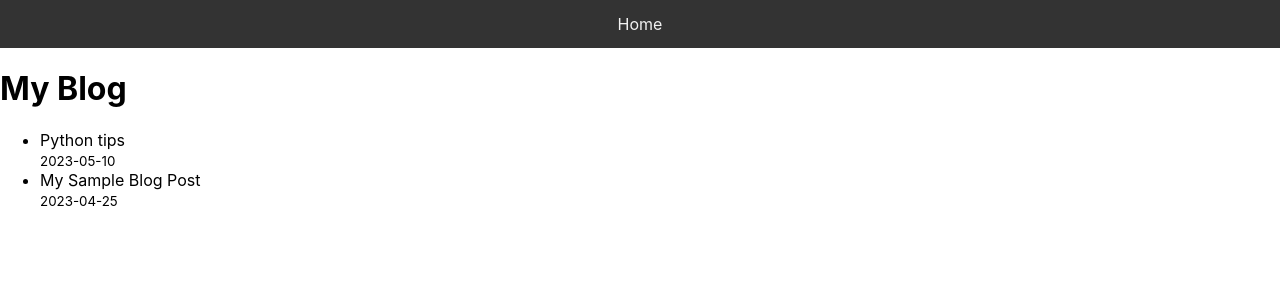
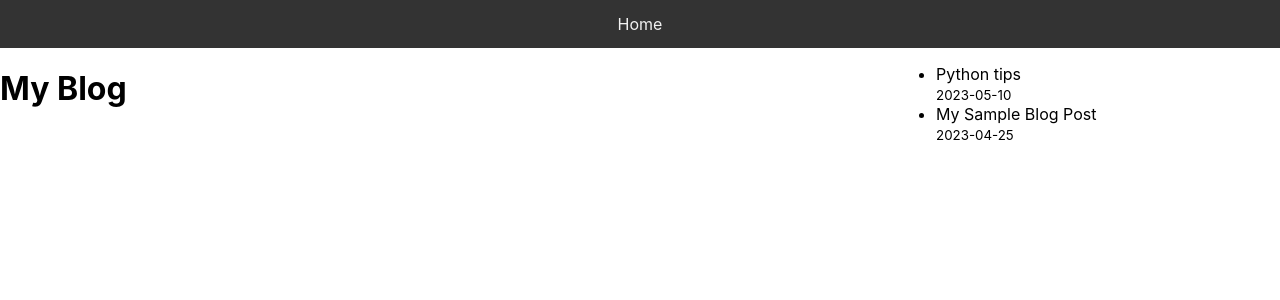
Before and after one commit to satory074/oden, a Next.js app: page / in a window 1280 px wide. Shown: the top 300 px of the page. Built offline with nearby package versions, Linux system fonts and the light colour scheme.

Commit message:
feat: maincontentとpostslist欄を分割した - refs #18

```diff
--- /dev/null
+++ b/components/MainContent.tsx
@@ -0,0 +1,9 @@
+const MainContent = () => {
+    return (
+        <div>
+            <h1>My Blog</h1>
+        </div>
+    );
+};
+
+export default MainContent;
--- /dev/null
+++ b/components/PostsList.tsx
@@ -0,0 +1,28 @@
+import Link from "next/link";
+import { PostData } from "../types";
+
+type Props = {
+    allPostsData: PostData[];
+};
+
+const PostsList = ({ allPostsData }: Props) => {
+    return (
+        <div>
+            <ul>
+                {allPostsData.map(({ id, date, title }) => (
+                    <li key={id}>
+                        <Link href={`/posts/${id}`}>
+                            <span>{title}</span>
+                        </Link>
+
+                        <br />
+
+                        <small>{date}</small>
+                    </li>
+                ))}
+            </ul>
+        </div>
+    );
+};
+
+export default PostsList;
--- a/pages/index.tsx
+++ b/pages/index.tsx
@@ -1,7 +1,9 @@
 import { GetStaticProps } from "next";
-import Link from "next/link";
+import MainContent from "../components/MainContent";
 import Navbar from "../components/Navbar";
+import PostsList from "../components/PostsList";
 import { getSortedPostsData } from "../lib/posts";
+import styles from "../styles/Home.module.scss";
 import { PostData } from "../types";
 
 type Props = {
@@ -10,22 +12,13 @@ type Props = {
 
 export default function Home({ allPostsData }: Props) {
     return (
-        <div>
+        <div className={styles.container}>
             <Navbar />
 
-            <h1>My Blog</h1>
-
-            <ul>
-                {allPostsData.map(({ id, date, title }) => (
-                    <li key={id}>
-                        <Link href={`/posts/${id}`}>
-                            <span>{title}</span>
-                        </Link>
-                        <br />
-                        <small>{date}</small>
-                    </li>
-                ))}
-            </ul>
+            <div className={styles.content}>
+                <MainContent />
+                <PostsList allPostsData={allPostsData} />
+            </div>
         </div>
     );
 }
--- /dev/null
+++ b/styles/Home.module.scss
@@ -0,0 +1,17 @@
+.container {
+    display: flex;
+    flex-direction: column;
+}
+
+.content {
+    display: flex;
+    justify-content: space-between;
+}
+
+.content > :first-child {
+    width: 70%;
+}
+
+.content > :last-child {
+    width: 30%;
+}
```
